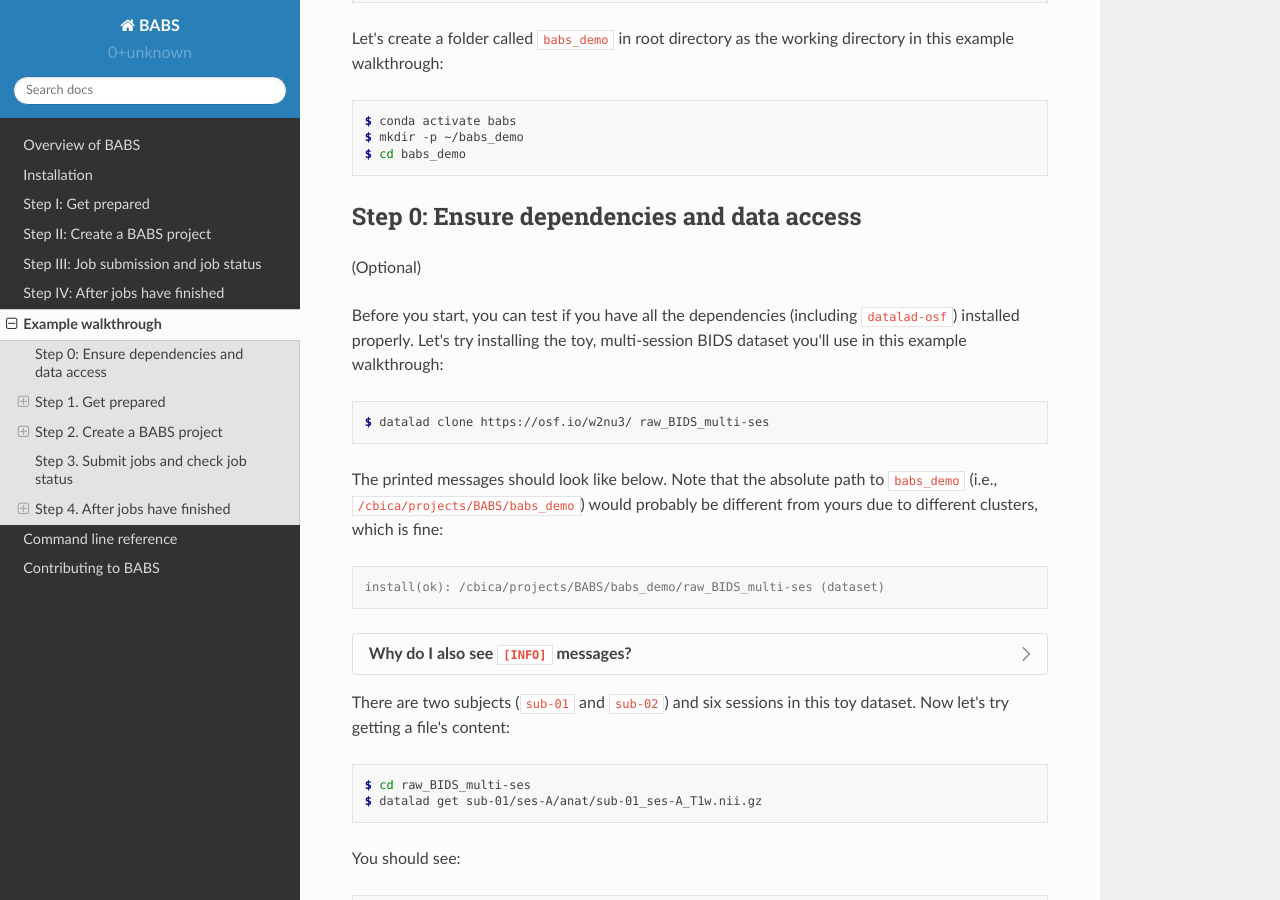
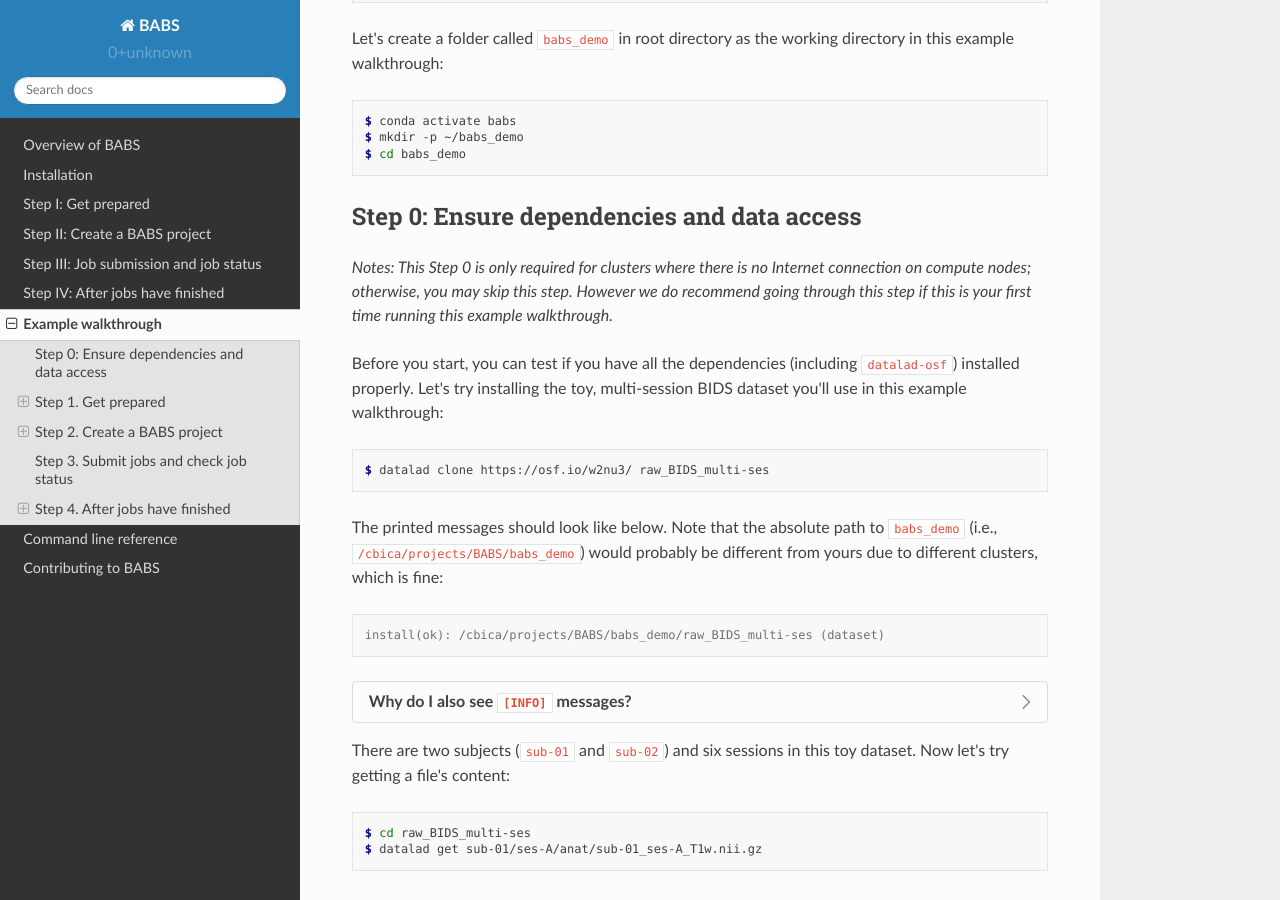
Before and after one commit to PennLINC/babs, a Sphinx documentation site: the page built from docs/source/walkthrough.rst, in a window 1280 px wide and 900 px high, scrolled down 1289 px. Built offline with Sphinx 7.4.7 and the Read the Docs theme 2.0.0, drawn with Linux system fonts in a browser that asks for light colours.

Commit message:
explain when Step 0 is optional in eg walkthrough

```diff
--- a/docs/source/walkthrough.rst
+++ b/docs/source/walkthrough.rst
@@ -66,7 +66,11 @@ as the working directory in this example walkthrough:
 Step 0: Ensure dependencies and data access
 ===========================================
 
-(Optional)
+*Notes: This Step 0 is only required for clusters
+where there is no Internet connection on compute nodes;
+otherwise, you may skip this step.
+However we do recommend going through this step if this is your first time
+running this example walkthrough.*
 
 Before you start, you can test if you have all the dependencies
 (including ``datalad-osf``) installed properly. Let's try installing
```
